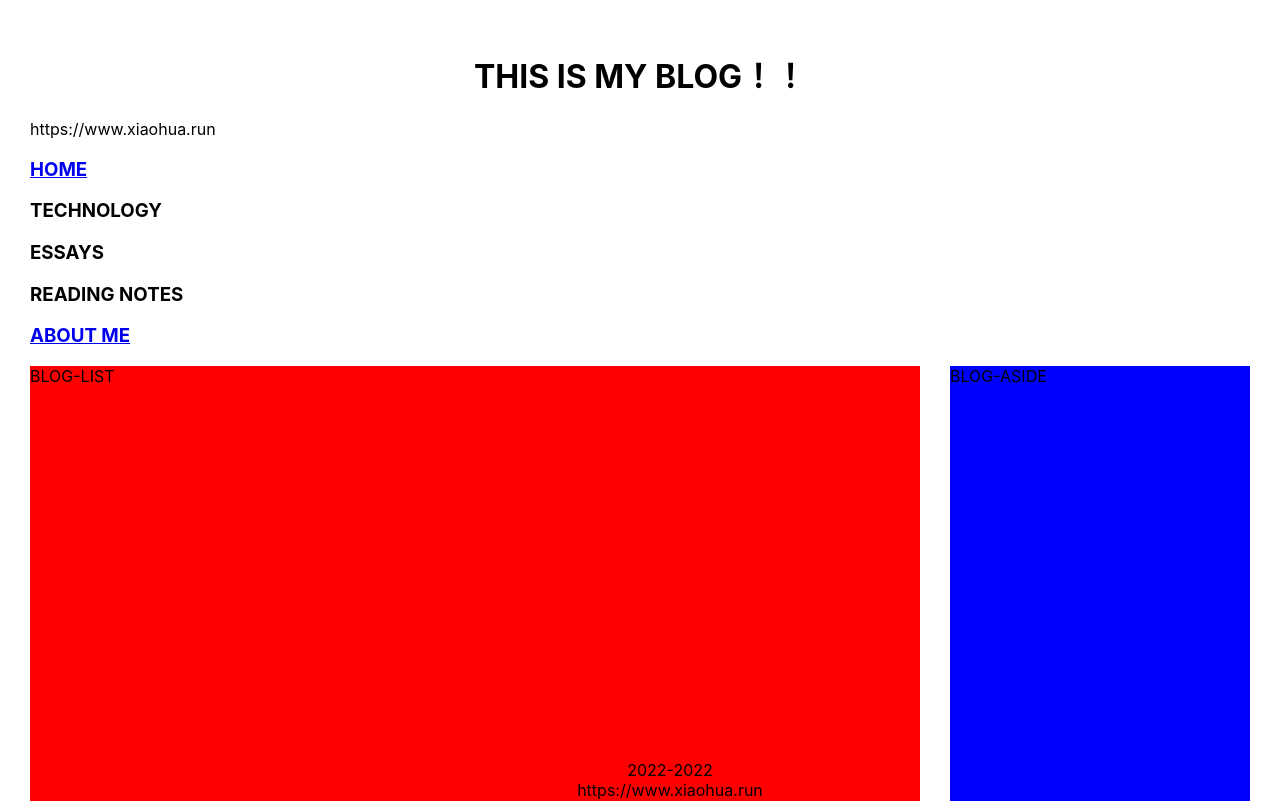
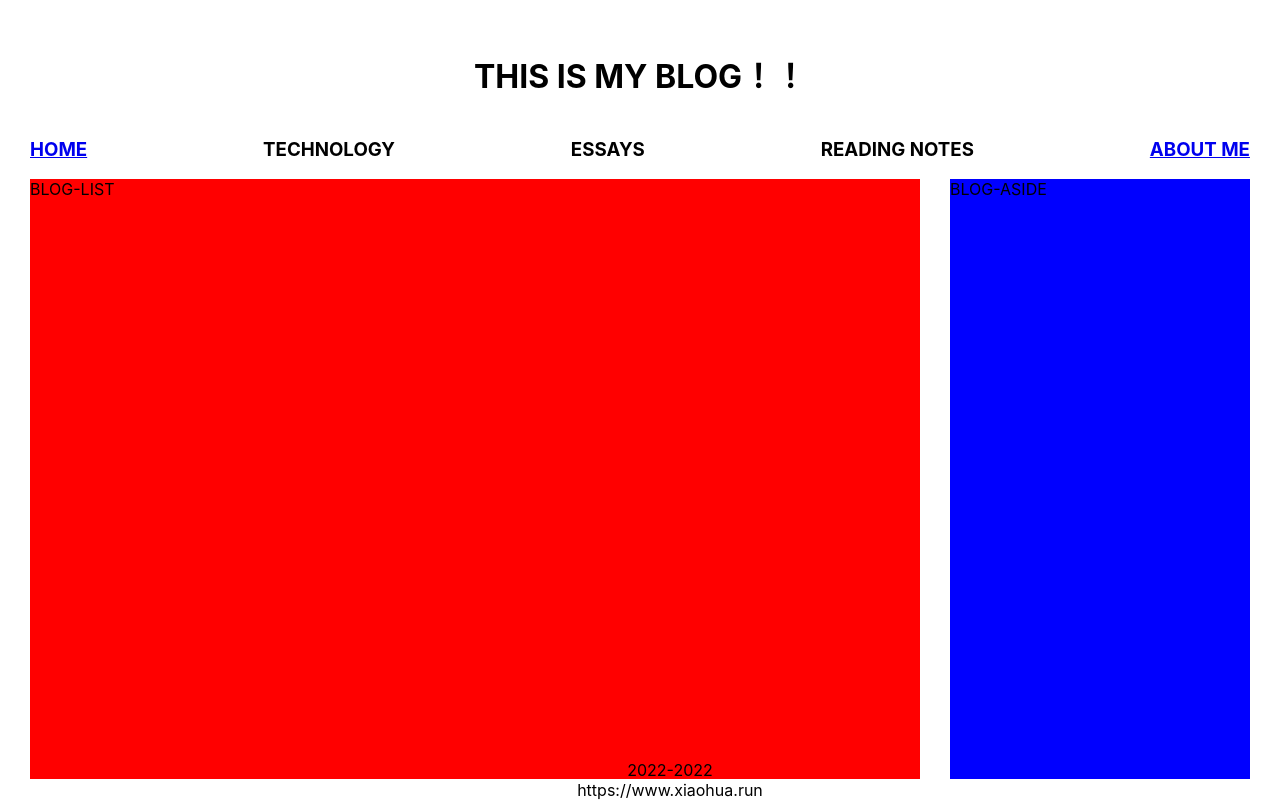
Before and after one commit to pengxiaohua/my-blog-web, a React app: page / in a window 1280 px wide. Shown: the top 801 px of the page. Built offline with nearby package versions, Linux system fonts and the light colour scheme.

Commit message:
feat: 增加统一的导航

```diff
--- /dev/null
+++ b/src/components/Navigation/index.scss
@@ -0,0 +1,7 @@
+.navigation-page {
+    &__nav-list {
+        display: flex;
+        justify-content: space-between;
+        align-items: center;
+    }
+}
--- /dev/null
+++ b/src/components/Navigation/index.tsx
@@ -0,0 +1,30 @@
+import React, { FC } from "react"
+import { Link } from "react-router-dom";
+
+import './index.scss'
+
+interface IProps { }
+
+const defaultProps = {}
+
+type DefaultProps = Readonly<typeof defaultProps>
+
+type Props = IProps & Partial<DefaultProps>
+
+const Navigation: FC<Props> = (props) => {
+    return (
+        <div className="navigation-page">
+            <nav className="navigation-page__nav-list">
+                <h3><Link to="/">HOME</Link></h3>
+                <h3>TECHNOLOGY</h3>
+                <h3>ESSAYS</h3>
+                <h3>READING NOTES</h3>
+                <h3><Link to="/about-me">ABOUT ME</Link></h3>
+            </nav>
+        </div>
+    )
+}
+
+Navigation.defaultProps = defaultProps
+
+export default Navigation
--- a/src/home/index.tsx
+++ /dev/null
@@ -1,29 +0,0 @@
-import React, {FC} from "react"
-import { Link } from "react-router-dom";
-
-import Footer from '../components/Footer'
-import './index.scss'
-
-const HomePage: FC = () => {
-  return (
-    <div className="home">
-        <h1 className="home__title">THIS IS MY BLOG！！</h1>
-        <p>https://www.xiaohua.run</p>
-        <h3><Link to="/">HOME</Link></h3>
-        <h3>TECHNOLOGY</h3>
-        <h3>ESSAYS</h3>
-        <h3>READING NOTES</h3>
-        <h3><Link to="/about-me">ABOUT ME</Link></h3>
-        <div className="home__content">
-          <article className="home__blog-list">
-            BLOG-LIST
-          </article>
-          <div className="home__blog-aside">BLOG-ASIDE</div>
-        </div>
-
-        <Footer />
-    </div>
-  )
-}
-
-export default HomePage
--- a/src/index.tsx
+++ b/src/index.tsx
@@ -3,8 +3,8 @@ import ReactDOM from 'react-dom/client';
 import { BrowserRouter, Routes, Route } from "react-router-dom";
 
 import reportWebVitals from './reportWebVitals';
-import Home from './home';
-import AboutMe from './about-me'
+import Home from './views/home';
+import AboutMe from './views/about-me'
 import './index.css';
 
 const root = ReactDOM.createRoot(
--- a/src/about-me/index.tsx
+++ b/src/views/about-me/index.tsx
@@ -1,8 +1,9 @@
-import React, {FC} from "react"
+import React, { FC } from "react"
 
+import Navigation from "../../components/Navigation"
 import './index.scss'
 
-interface IProps {}
+interface IProps { }
 
 const defaultProps = {}
 
@@ -12,7 +13,10 @@ type Props = IProps & Partial<DefaultProps>
 
 const AboutMe: FC<Props> = (props) => {
   return (
-    <div className="about-me">THIS IS ABOUT ME！</div>
+    <div className="about-me">
+      <Navigation />
+      <h1>THIS IS ABOUT ME！</h1>
+    </div>
   )
 }
 
--- /dev/null
+++ b/src/views/home/index.tsx
@@ -0,0 +1,24 @@
+import React, { FC } from "react"
+
+import Navigation from "../../components/Navigation"
+import Footer from '../../components/Footer'
+import './index.scss'
+
+const HomePage: FC = () => {
+  return (
+    <div className="home">
+      <h1 className="home__title">THIS IS MY BLOG！！</h1>
+      <Navigation />
+      <div className="home__content">
+        <article className="home__blog-list">
+          BLOG-LIST
+        </article>
+        <div className="home__blog-aside">BLOG-ASIDE</div>
+      </div>
+
+      <Footer />
+    </div>
+  )
+}
+
+export default HomePage
```
Also changed, not shown: src/views/blog-detail/index.tsx (renamed from src/blog-detail/index.tsx, +8 -3 lines), src/views/about-me/index.scss (renamed from src/about-me/index.scss), src/views/blog-detail/index.scss (renamed from src/blog-detail/index.scss), src/views/home/index.scss (renamed from src/home/index.scss).
